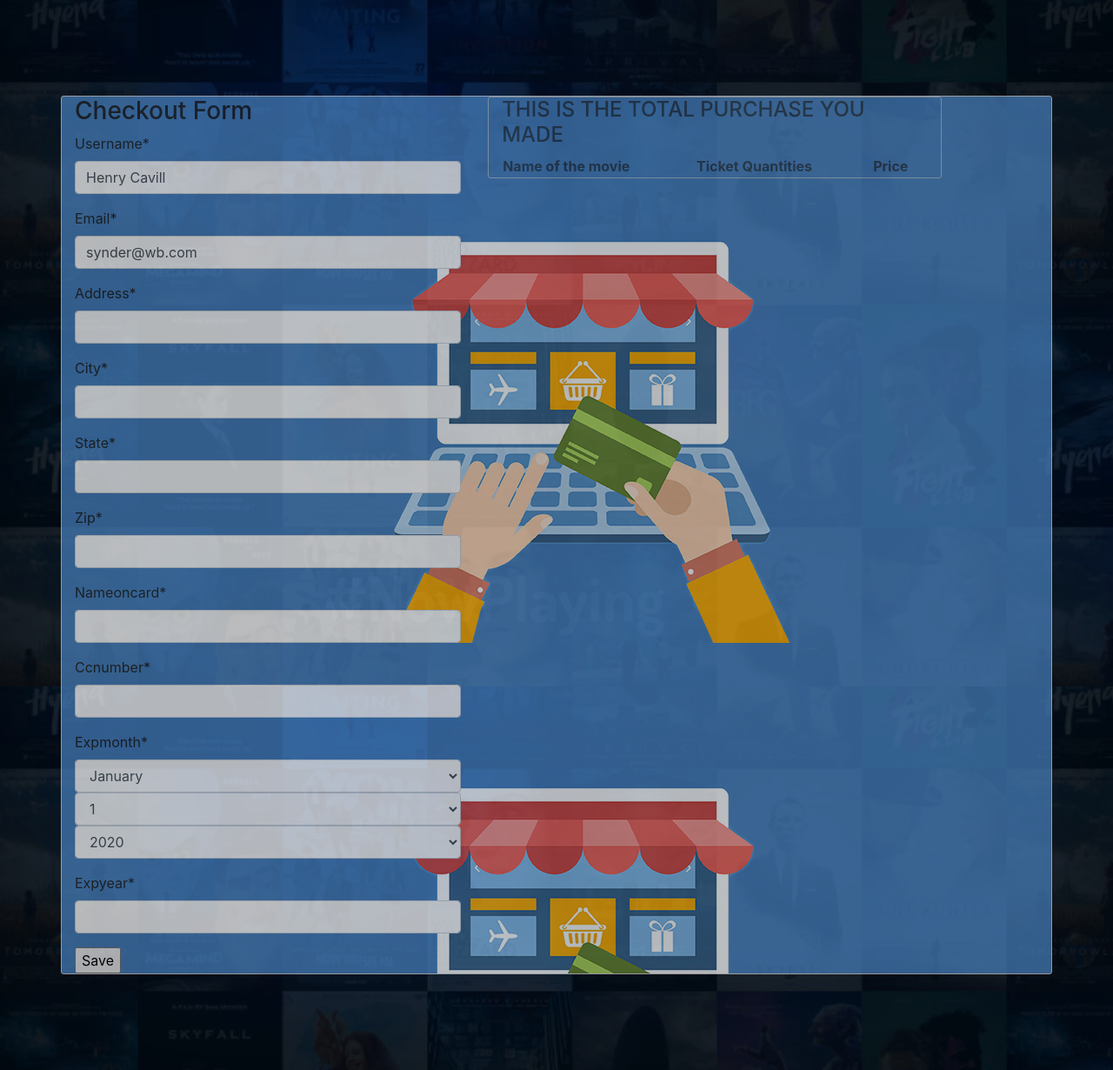
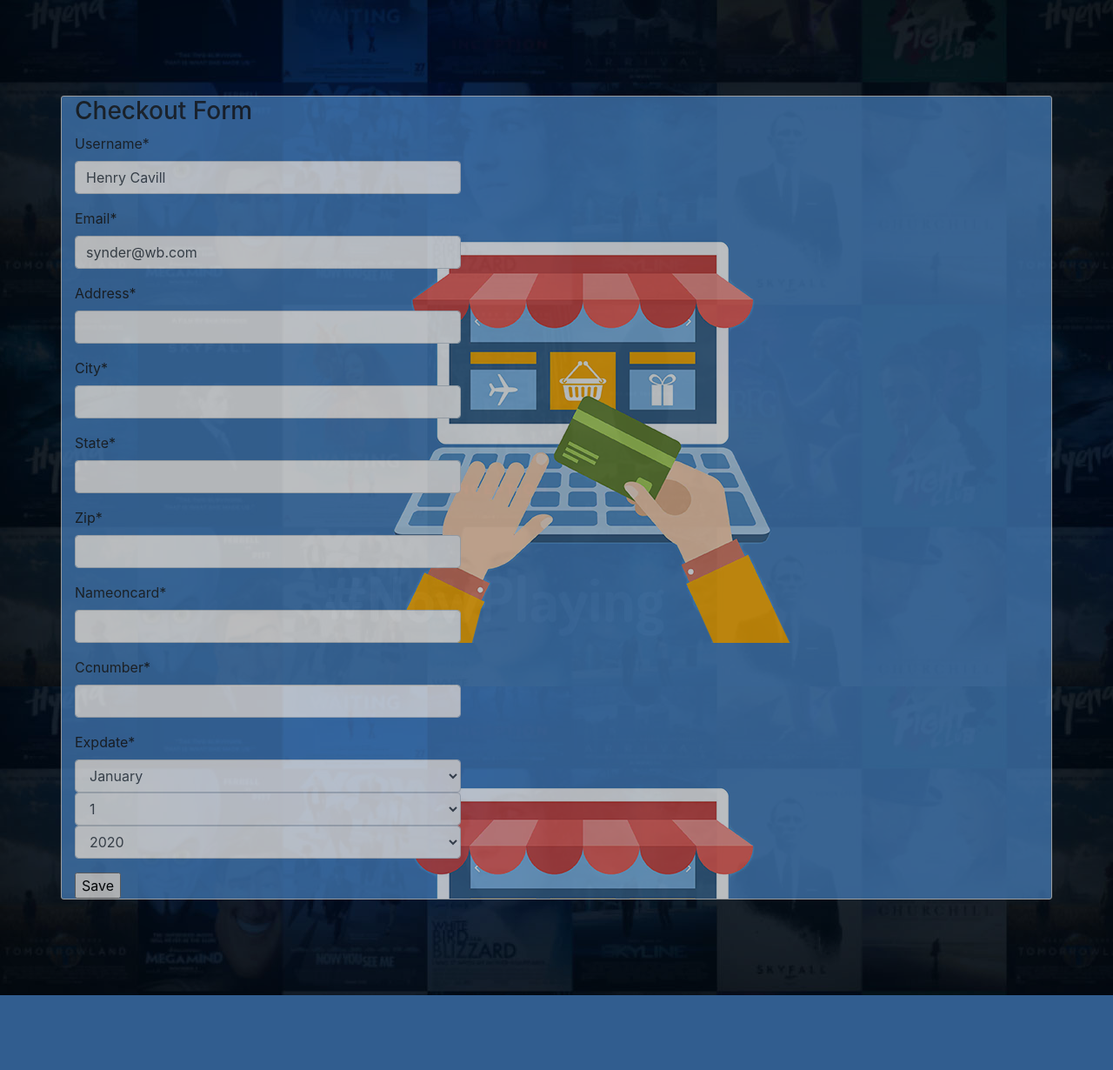
Before and after one commit to Biski7/DjangoPractice, a Django app: page /Checkout2 in a window 1280 px wide. Shown: the whole page at 87% size. After the commit the page ends 1144 px from the top, so only its background shows below. Run offline with Django 3.2, Linux system fonts and the light colour scheme; lists and menus that the app fills with data are empty; some libraries are stand-ins or nearby versions.

Commit message:
Removed checkout page.Added new checkout form.

```diff
--- a/home/forms.py
+++ b/home/forms.py
@@ -10,8 +10,8 @@ class CheckoutForm1(forms.Form):
     Zip = forms.CharField(max_length=50)
     NameOnCard = forms.CharField(max_length=50)
     CCNumber = forms.IntegerField()
-    ExpMonth = forms.DateField(widget=forms.SelectDateWidget)
-    ExpYear = forms.CharField()
+    ExpDate = forms.DateField(widget=forms.SelectDateWidget)
+    # ExpYear = forms.CharField()
 
 # RawForm
 class CheckoutForm2(forms.Form):
@@ -23,5 +23,5 @@ class CheckoutForm2(forms.Form):
     Zip = forms.CharField(max_length=50)
     NameOnCard = forms.CharField(max_length=50)
     CCNumber = forms.IntegerField()
-    ExpMonth = forms.DateField(widget=forms.SelectDateWidget)
-    ExpYear = forms.CharField()
+    ExpDate = forms.DateField(widget=forms.SelectDateWidget)
+    # ExpYear = forms.CharField()
--- a/home/models.py
+++ b/home/models.py
@@ -165,8 +165,8 @@ class Checkout2(models.Model):
     Zip = models.CharField(max_length=500)
     NameOnCard = models.CharField(max_length=500)
     CCNumber = models.IntegerField()
-    ExpMonth = models.CharField(max_length=20)
-    ExpYear = models.CharField(max_length=20)
+    ExpDate = models.CharField(max_length=20)
+    # ExpYear = models.CharField(max_length=20)
 
     def __str__(self):
         return self.Username
--- a/home/urls.py
+++ b/home/urls.py
@@ -1,15 +1,12 @@
 from django.urls import path
-from .views import view1,MovieDetailView, SeriesDetailView, MovieGenre, TvGenre, signup, cart, CartView, deletecart, CheckoutView, removecart, SearchView, SearchView1,checkoutformView1, checkoutformView2
+from .views import view1,MovieDetailView, SeriesDetailView, MovieGenre, TvGenre, signup, cart, CartView, deletecart, CheckoutView, removecart, SearchView, SearchView1, checkoutformView2
 # from .views import view2
 app_name = 'home'
 
 urlpatterns = [
     path('',view1.as_view(), name='home'),
     path('mGenre/',MovieGenre.as_view(), name='mgenre'),
-    # path('mGenre/',MovieGenre, name='mgenre'),
     path('tGenre/',TvGenre.as_view(), name='tgenre'),
-    # path('try/',Try, name='try'),
-    # path('moviesingle.html/', view2.as_view(), name ='moviesingle')
     path('movie/<slug>',MovieDetailView.as_view(), name='movie'),
     path('series/<slug>',SeriesDetailView.as_view(), name='series'),
     path('search',SearchView.as_view(), name='search'),
@@ -20,6 +17,5 @@ urlpatterns = [
     path('removecart/<slug>',removecart,name= 'removecart'),
     path('deletecart/<slug>',deletecart,name= 'deletecart'),
     path('Checkout', CheckoutView.as_view(), name='Checkout'),
-    path('Checkout1', checkoutformView1,name='Checkout1'),
     path('Checkout2', checkoutformView2,name='Checkout2'),
 ]
--- a/home/views.py
+++ b/home/views.py
@@ -246,20 +246,15 @@ class CheckoutView(BaseView):
 #
 #     return render(request,'checkout1.html',context)
 
-def checkoutformView1(request):
-    template_name = 'checkout1.html'
-    form_class = CheckoutForm1
-    success_url = '/checkout1/'
-
-    return render(request,'checkout1.html')
+# def checkoutformView1(request):
+#     template_name = 'checkout1.html'
+#     form_class = CheckoutForm1
+#     success_url = '/checkout1/'
+#
+#     return render(request,'checkout1.html')
 
 def checkoutformView2(request):
     form = CheckoutForm2()
-    # initial_data = {
-    #     'username': 'Bruce Wayne',
-    #     "email": 'bruce@wayne.com',
-    #     'Address': 'Gotham'
-    # }
     if request.method =="POST":
         form = CheckoutForm2(request.POST)
         if form.is_valid():
--- a/templates/checkout2.html
+++ b/templates/checkout2.html
@@ -79,45 +79,45 @@ body {
                 </form>
             </div>
 
-            <div class="col-25">
-                <div class="row">
-                    <div class="col-sm-10 offset-sn-3">
-                    <div class="container">
-                      <h4>THIS IS THE TOTAL PURCHASE YOU MADE <span class="price" style="color:black"><i class="fa fa-shopping-cart" ></i> <b></b></span></h4>
+<!--            <div class="col-25">-->
+<!--                <div class="row">-->
+<!--                    <div class="col-sm-10 offset-sn-3">-->
+<!--                    <div class="container">-->
+<!--                      <h4>THIS IS THE TOTAL PURCHASE YOU MADE <span class="price" style="color:black"><i class="fa fa-shopping-cart" ></i> <b></b></span></h4>-->
 
 
-                       <table style="width:100%" id="t01">
-                    <tr>
-                        <th>Name of the movie</th>
-                        <th>Ticket Quantities</th>
-                        <th>Price</th>
-                     </tr>
-                    {% for tickets in slugs %}
-                    {% for product in cart_movies %}
-                    {% if product.slug == tickets.slug%}
-                    <tr>
-                       <td>{{ product.Title }}</td>
-                       <td>{{ tickets.quantity}}
-                         <div >
-                      <a href = "{{tickets.add_one_ticket}}"><button >+</button></a>
-                      <a href = "{{tickets.remove_one_ticket}}"><button >-</button></a>
-                      <a href = "{{tickets.remove_all_tickets}}"><button >Delete</button></a>
-                          </div></td>
-<!--                       <td>{{ product.Price|mul:tickets.quantity }} </td>-->
-						<td>{{ tickets.total_price_ticket}} </td>
-                     </tr>
+<!--                       <table style="width:100%" id="t01">-->
+<!--                    <tr>-->
+<!--                        <th>Name of the movie</th>-->
+<!--                        <th>Ticket Quantities</th>-->
+<!--                        <th>Price</th>-->
+<!--                     </tr>-->
+<!--                    {% for tickets in slugs %}-->
+<!--                    {% for product in cart_movies %}-->
+<!--                    {% if product.slug == tickets.slug%}-->
+<!--                    <tr>-->
+<!--                       <td>{{ product.Title }}</td>-->
+<!--                       <td>{{ tickets.quantity}}-->
+<!--                         <div >-->
+<!--                      <a href = "{{tickets.add_one_ticket}}"><button >+</button></a>-->
+<!--                      <a href = "{{tickets.remove_one_ticket}}"><button >-</button></a>-->
+<!--                      <a href = "{{tickets.remove_all_tickets}}"><button >Delete</button></a>-->
+<!--                          </div></td>-->
+<!--&lt;!&ndash;                       <td>{{ product.Price|mul:tickets.quantity }} </td>&ndash;&gt;-->
+<!--&lt;!&ndash;						<td>{{ tickets.total_price_ticket}} </td>&ndash;&gt;-->
+<!--                     </tr>-->
 
-                    {% endif %}
-                    {% endfor %}
-                    {% endfor %}
+<!--                    {% endif %}-->
+<!--                    {% endfor %}-->
+<!--                    {% endfor %}-->
 
 
-           </table>
+<!--           </table>-->
 
-                    </div>
-            </div>
-            </div>
-            </div>
+<!--                    </div>-->
+<!--            </div>-->
+<!--            </div>-->
+<!--            </div>-->
 
 
 
```
Also changed, not shown: templates/cart.html (+8 -8 lines), templates/checkout1.html (+136 -0 lines), db.sqlite3.
